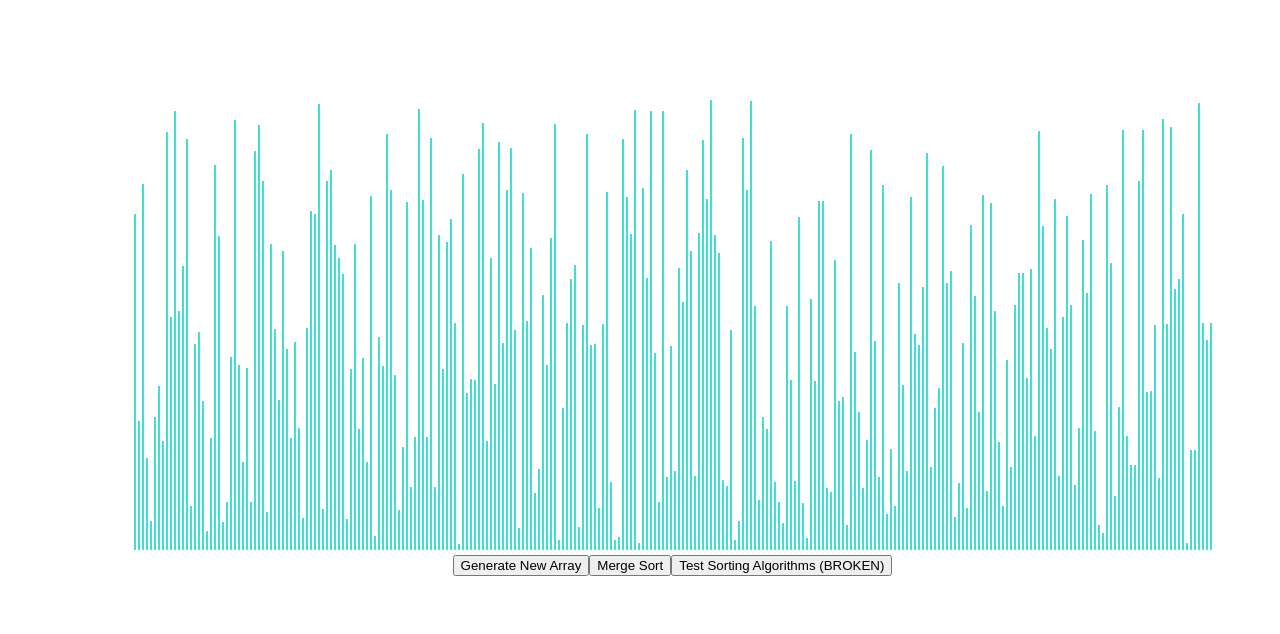
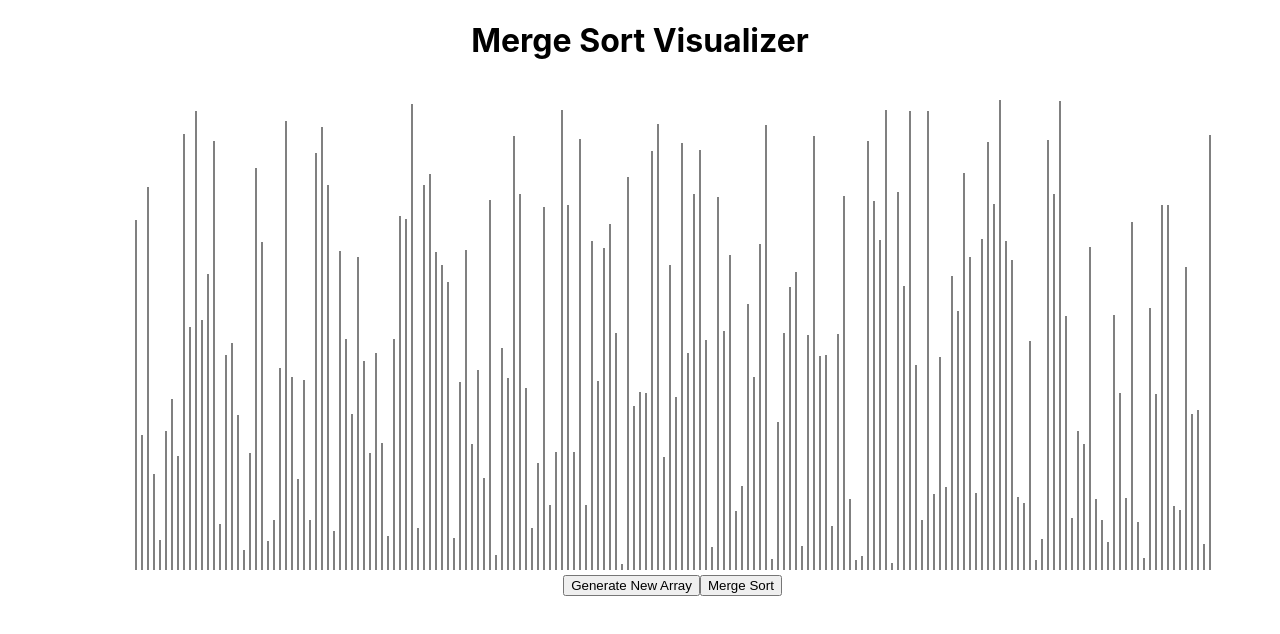
Before and after one commit to sulaimanhayek/s-viz, a React (Create React App) app: page / in a window 1280 px wide. Shown: the top 634 px of the page. Built offline with nearby package versions, Linux system fonts and the light colour scheme.

Commit message:
merge sort

```diff
--- a/src/App.js
+++ b/src/App.js
@@ -5,6 +5,7 @@ import SortingVisualizer from './SortingVisualizer/SortingVisualizer'
 function App() {
   return (
     <div className="App">
+      <h1>Merge Sort Visualizer</h1>
       <SortingVisualizer></SortingVisualizer>
     </div>
   );
--- a/src/SortingVisualizer/SortingVisualizer.css
+++ b/src/SortingVisualizer/SortingVisualizer.css
@@ -7,5 +7,5 @@
 .array-bar {
     width: 2px;
     display: inline-block;
-    margin: 0 1px;
+    margin: 0 2px;
 }
--- a/src/SortingVisualizer/SortingVisualizer.jsx
+++ b/src/SortingVisualizer/SortingVisualizer.jsx
@@ -1,13 +1,13 @@
 import React from 'react'
 import './SortingVisualizer.css'
+import { getMergeSortAnimations } from '../SortingAlgorithm/SortingAlgorithm.js';
+// Change this  for the speed of the animations.
+const ANIMATION_SPEED_MS = 15;
 
-// Change this  for the speed of the animations.
-const ANIMATION_SPEED_MS = 1;
-
-const NUMBER_OF_ARRAY_BARS = 270;
+const NUMBER_OF_ARRAY_BARS = 180;
 
 // This is the main color of the array bars.
-const PRIMARY_COLOR = 'turquoise';
+const PRIMARY_COLOR = 'grey';
 
 // This is the color of array bars that are being compared throughout the animations.
 const SECONDARY_COLOR = 'red';
@@ -28,11 +28,35 @@ export default class SortingVisualizer extends React.Component {
     resetArray() {
         const array = [];
         for (let i = 0; i < NUMBER_OF_ARRAY_BARS; i++) {
-            array.push(randomIntFromInterval(5, 450));
+            array.push(randomIntFromInterval(5, 470));
         }
         this.setState({ array });
     }
 
+
+    mergeSort() {
+        const animations = getMergeSortAnimations(this.state.array);
+        for (let i = 0; i < animations.length; i++) {
+            const arrayBars = document.getElementsByClassName('array-bar');
+            const isColorChange = i % 3 !== 2;
+            if (isColorChange) {
+                const [barOneIdx, barTwoIdx] = animations[i];
+                const barOneStyle = arrayBars[barOneIdx].style;
+                const barTwoStyle = arrayBars[barTwoIdx].style;
+                const color = i % 3 === 0 ? SECONDARY_COLOR : PRIMARY_COLOR;
+                setTimeout(() => {
+                    barOneStyle.backgroundColor = color;
+                    barTwoStyle.backgroundColor = color;
+                }, i * ANIMATION_SPEED_MS);
+            } else {
+                setTimeout(() => {
+                    const [barOneIdx, newHeight] = animations[i];
+                    const barOneStyle = arrayBars[barOneIdx].style;
+                    barOneStyle.height = `${newHeight}px`;
+                }, i * ANIMATION_SPEED_MS);
+            }
+        }
+    }
 
     render() {
         const { array } = this.state;
@@ -53,9 +77,9 @@ export default class SortingVisualizer extends React.Component {
                 {/* <button onClick={() => this.quickSort()}>Quick Sort</button>
                 <button onClick={() => this.heapSort()}>Heap Sort</button>
                 <button onClick={() => this.bubbleSort()}>Bubble Sort</button> */}
-                <button onClick={() => this.testSortingAlgorithms()}>
+                {/* <button onClick={() => this.testSortingAlgorithms()}>
                     Test Sorting Algorithms (BROKEN)
-        </button>
+        </button> */}
             </div>
         );
     }
```
